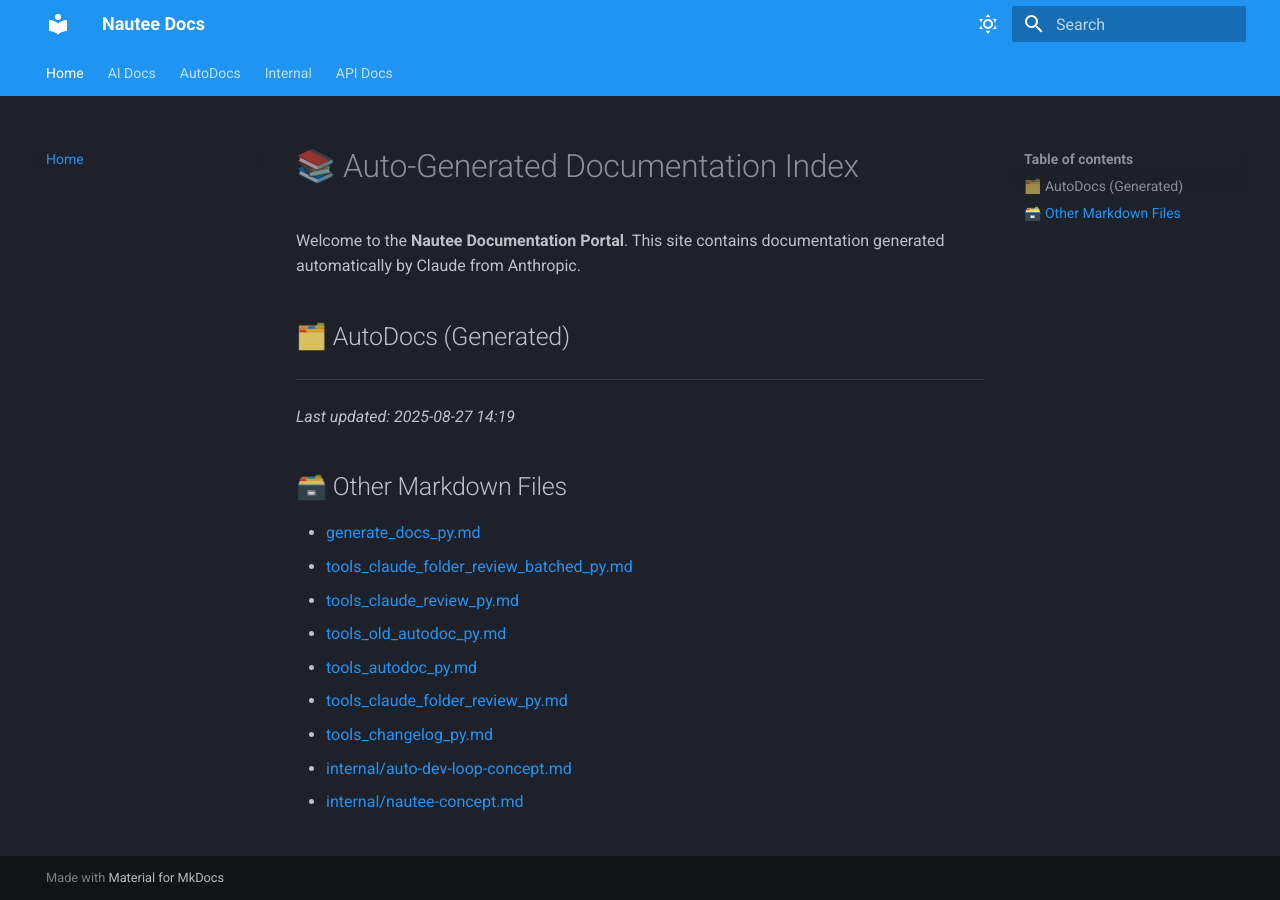
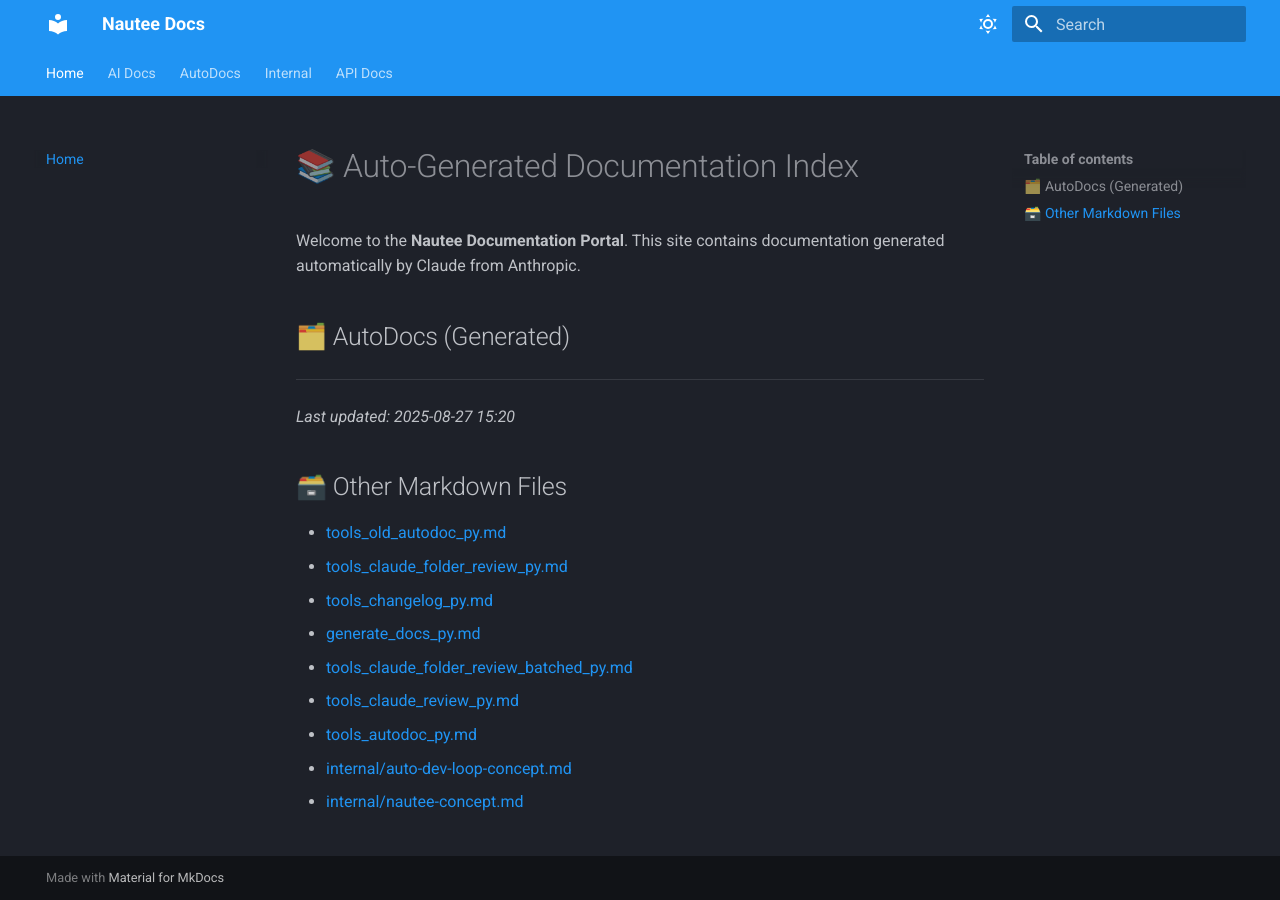
Before and after one commit to 48Nauts-Operator/nautee, an MkDocs documentation site: the page built from docs/index.md, in a window 1280 px wide. Built offline with MkDocs 1.6.1 and Material for MkDocs 9.7.7, drawn with Linux system fonts in a browser that asks for light colours.

Commit message:
🤖 Auto-update docs via Nautee

```diff
--- a/docs/index.md
+++ b/docs/index.md
@@ -7,16 +7,16 @@ Welcome to the **Nautee Documentation Portal**. This site contains documentation
 
 ---
 
-_Last updated: 2025-08-27 14:19_
+_Last updated: 2025-08-27 15:20_
 
 ## 🗃️ Other Markdown Files
 
+- [tools_old_autodoc_py.md](tools_old_autodoc_py.md)
+- [tools_claude_folder_review_py.md](tools_claude_folder_review_py.md)
+- [tools_changelog_py.md](tools_changelog_py.md)
 - [generate_docs_py.md](generate_docs_py.md)
 - [tools_claude_folder_review_batched_py.md](tools_claude_folder_review_batched_py.md)
 - [tools_claude_review_py.md](tools_claude_review_py.md)
-- [tools_old_autodoc_py.md](tools_old_autodoc_py.md)
 - [tools_autodoc_py.md](tools_autodoc_py.md)
-- [tools_claude_folder_review_py.md](tools_claude_folder_review_py.md)
-- [tools_changelog_py.md](tools_changelog_py.md)
 - [internal/auto-dev-loop-concept.md](internal/auto-dev-loop-concept.md)
 - [internal/nautee-concept.md](internal/nautee-concept.md)
```
